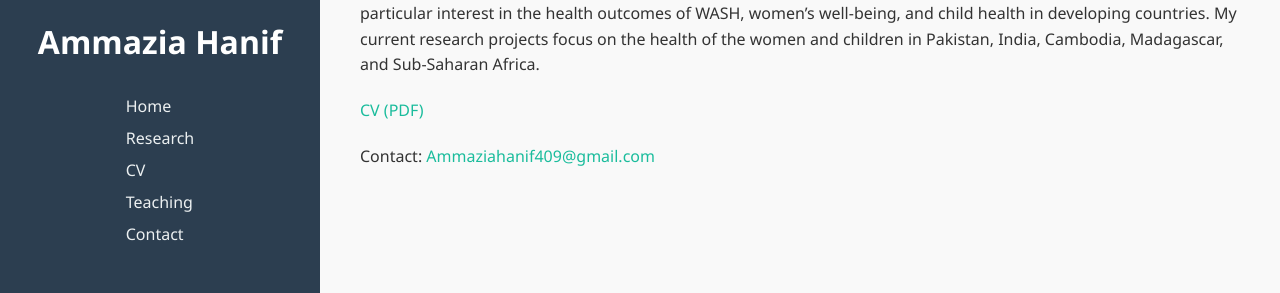
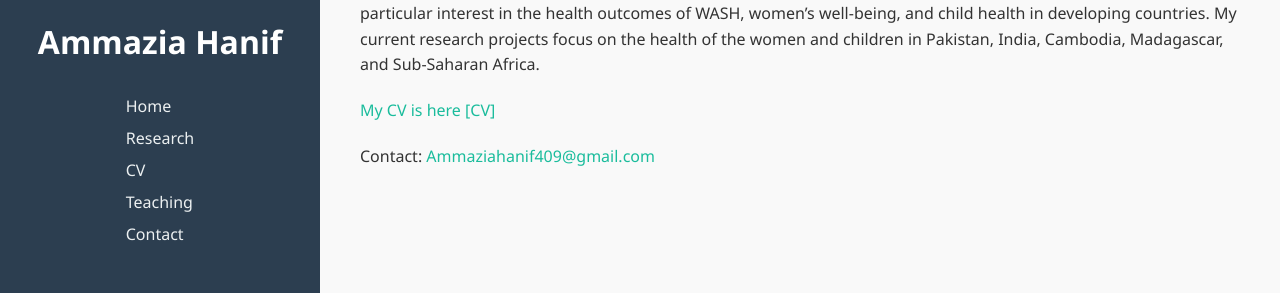
Before and after one commit to s2230029/Research-profile, a Jekyll site: the page index.html, which Jekyll copies as it is, in a window 1280 px wide. Shown: the part 211-504 px from the top of the page. Built offline with Jekyll 4.4.1, drawn with Linux system fonts in a browser that asks for light colours.

Commit message:
Update index.html

```diff
--- a/index.html
+++ b/index.html
@@ -78,7 +78,7 @@
     <h1>Welcome!</h1>
     <p>I am currently working as a JSPS Special Research Fellow at the Hitotsubashi University, Tokyo, Japan. I received my Ph.D. in International Public Policy from University of Tsukuba, Japan.</p>
     <p>My research focuses on health economics, development economics, and partly environmental economics, with a particular interest in the health outcomes of WASH, women’s well-being, and child health in developing countries. My current research projects focus on the health of the women and children in Pakistan, India, Cambodia, Madagascar, and Sub-Saharan Africa.</p>
-    <p><a href="Ammazia_CV.pdf" target="_blank"> CV (PDF)</a></p>
+    <p><a href="Ammazia_CV.pdf" target="_blank"> My CV is here [CV] </a></p>
     <p>Contact: <a href="mailto:Ammaziahanif409@gmail.com">Ammaziahanif409@gmail.com</a></p>
   </div>
 </body>
```
